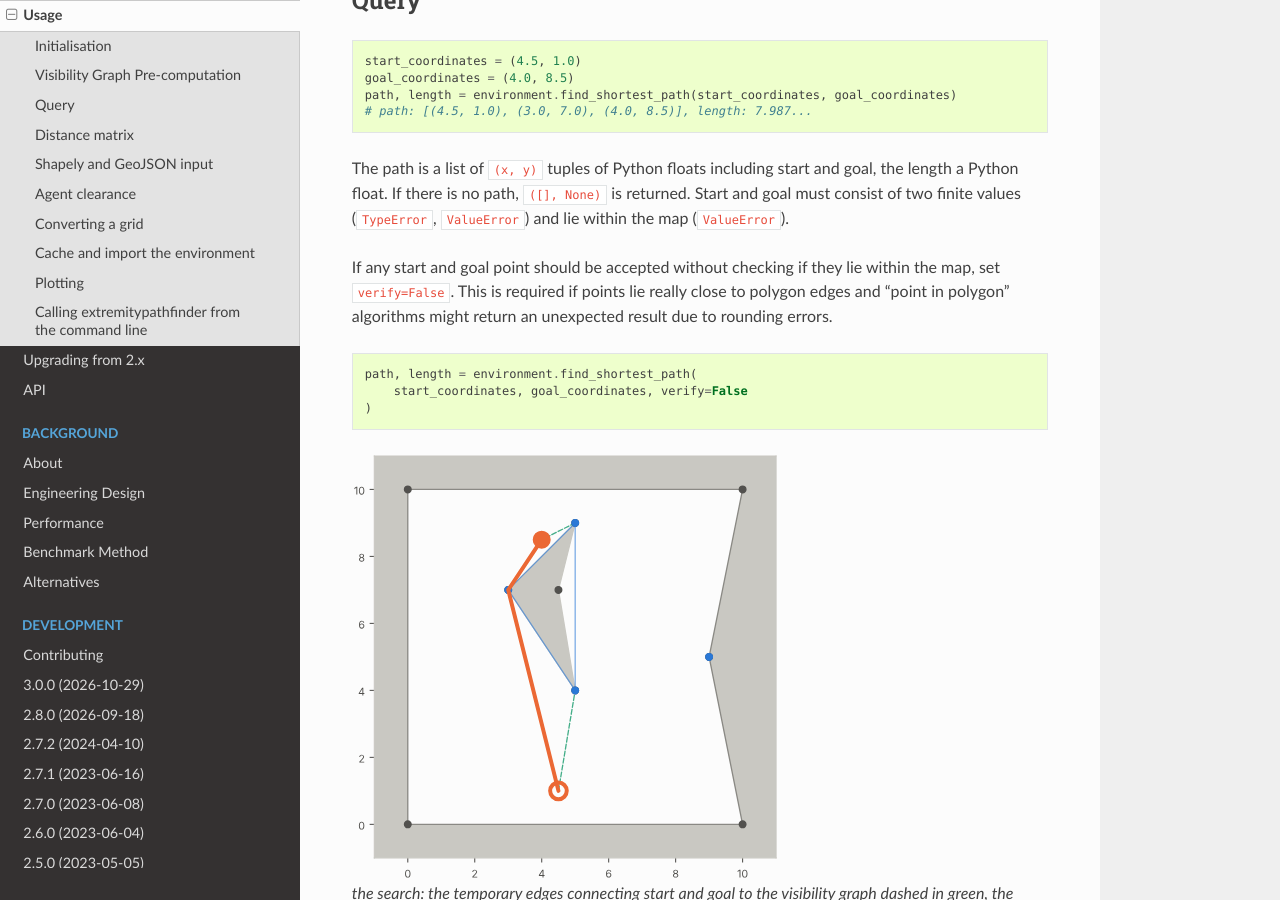
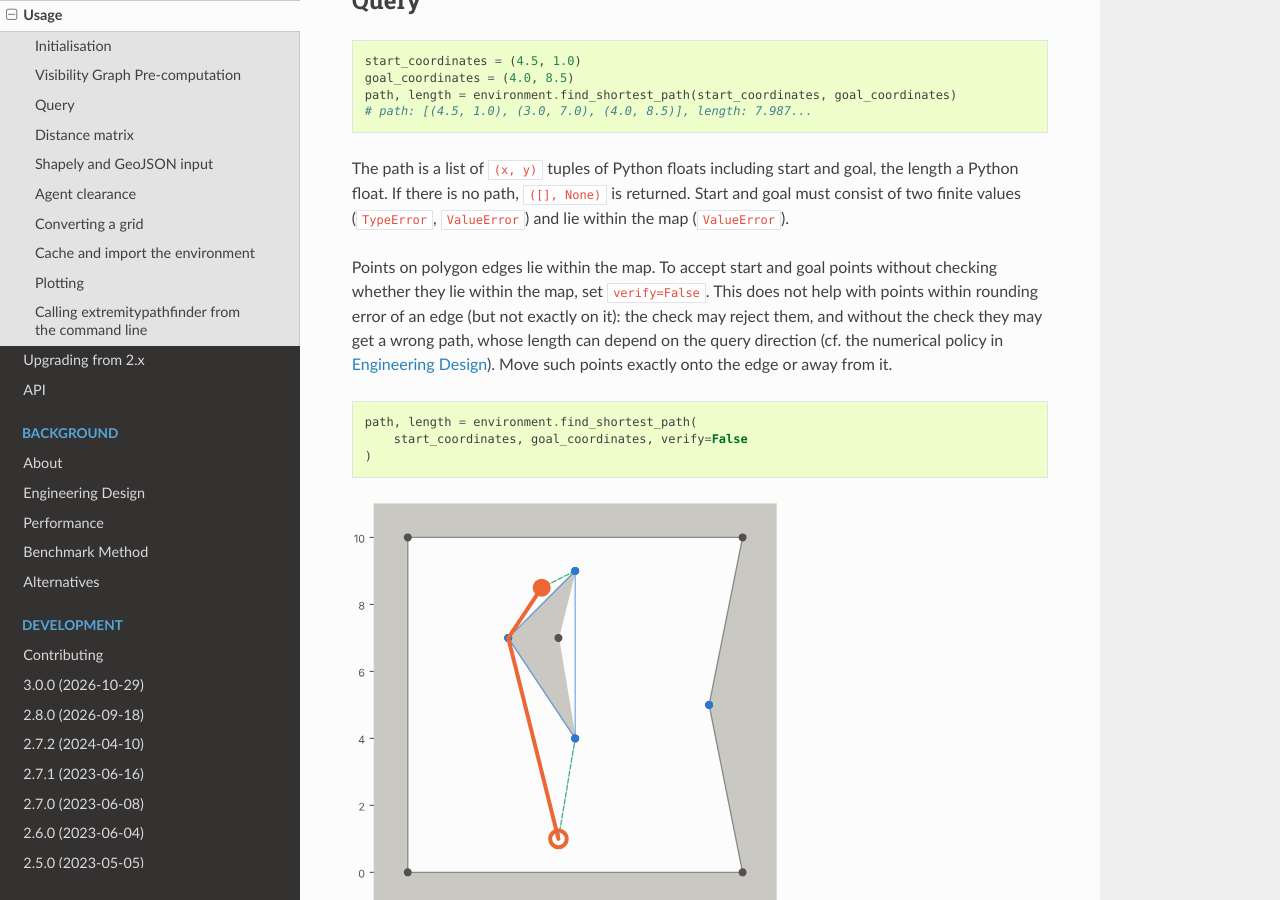
Before and after one commit to jannikmi/extremitypathfinder, a Sphinx documentation site: the page built from docs/1_usage.rst, in a window 1280 px wide and 900 px high, scrolled down 3131 px. Built offline with Sphinx 7.4.7 and the Read the Docs theme 3.1.0, drawn with Linux system fonts in a browser that asks for light colours.

Commit message:
docs: query points within rounding error of an edge (#239) (#248)

```diff
--- a/CHANGELOG.rst
+++ b/CHANGELOG.rst
@@ -73,6 +73,8 @@ other changes:
   the crossing point). The crossing test solves its 2×2 system in closed form instead of with ``numpy.linalg.solve``
   and is exact for integer coordinates: valid polygons touching themselves with a vertex on an edge were rejected
   for one of the two vertex numberings.
+- documentation: ``verify=False`` does not help with query points within rounding error of an edge (#239):
+  their path may be wrong and depend on the query direction. Move them onto the edge or away from it.
 - documentation: agent clearance (#167), a recipe for agents that keep a minimum distance to the obstacles:
   shrink the boundary and inflate the obstacles with Shapely, then pass them to ``from_shapely()``.
   Compares the join styles (vertex count, kept clearance, path length).
--- a/docs/1_usage.rst
+++ b/docs/1_usage.rst
@@ -131,9 +131,11 @@ If there is no path, ``([], None)`` is returned.
 Start and goal must consist of two finite values (``TypeError``, ``ValueError``)
 and lie within the map (``ValueError``).
 
-If any start and goal point should be accepted without checking if they lie within the map, set ``verify=False``.
-This is required if points lie really close to polygon edges and
-"point in polygon" algorithms might return an unexpected result due to rounding errors.
+Points on polygon edges lie within the map. To accept start and goal points without checking whether they lie
+within the map, set ``verify=False``.
+This does not help with points within rounding error of an edge (but not exactly on it): the check may reject them,
+and without the check they may get a wrong path, whose length can depend on the query direction
+(cf. the numerical policy in :doc:`8_design`). Move such points exactly onto the edge or away from it.
 
 .. code-block:: python
 
--- a/docs/8_design.rst
+++ b/docs/8_design.rst
@@ -744,6 +744,11 @@ Numerical Policy
   last place next to an edge may count as on the edge (by the 180 degree rule of ``_lies_on_edge()``) or fall on the
   wrong side of it in the point in polygon test. Such inputs are within the rounding errors of the coordinates
   themselves; exact predicates everywhere would be a large and slower change to the core and are not used.
+- **Query points next to an edge**: a query point within rounding error of an edge, but not exactly on it, may be
+  rejected by ``within_map()``. With ``verify=False`` the visibility from it can also be wrong, so its path and length
+  are undefined and can depend on the query direction (#239).
+  Points exactly on an edge are exact (``_lies_on_edge()``): move such a point onto the edge or away from it.
+  A tolerance snapping near points onto edges is not used: it would contradict "near-contacts do not block".
 
 
 Complexity and Memory
```
Also changed, not shown: 1 other file.
